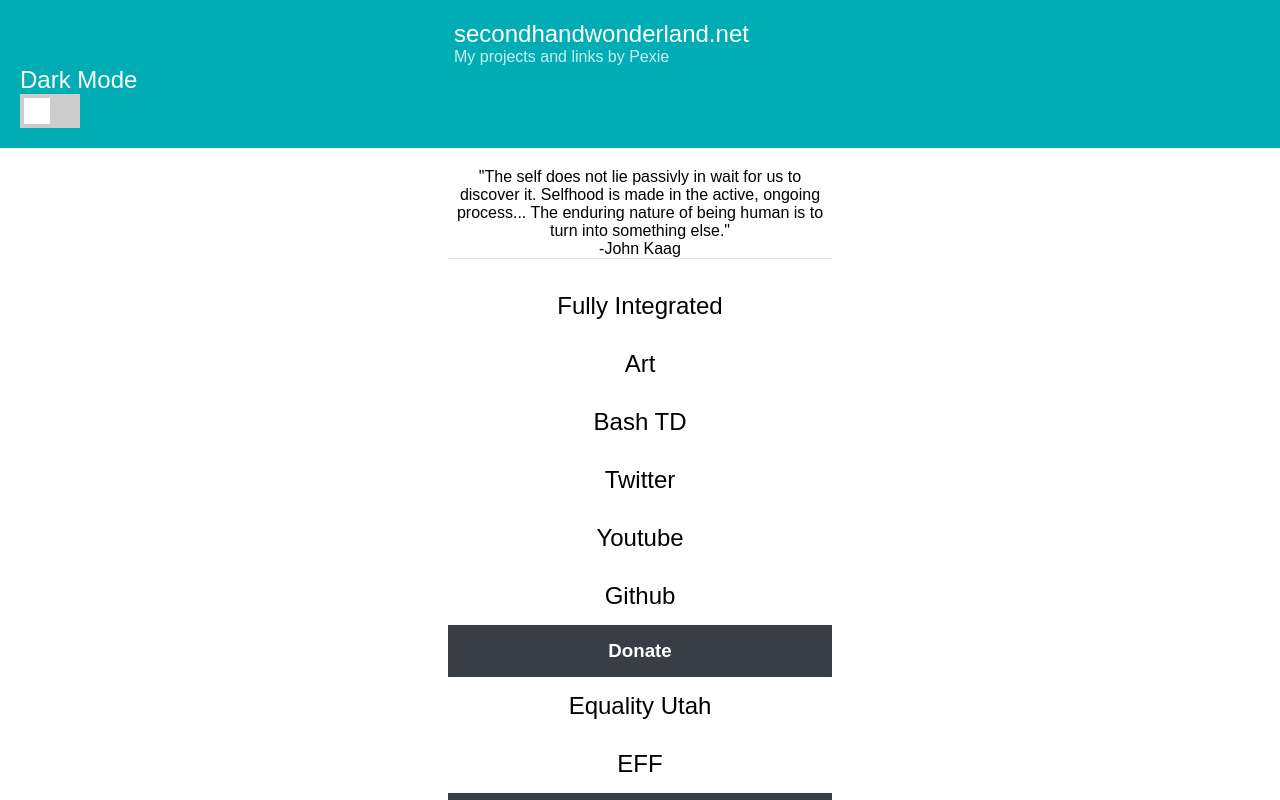
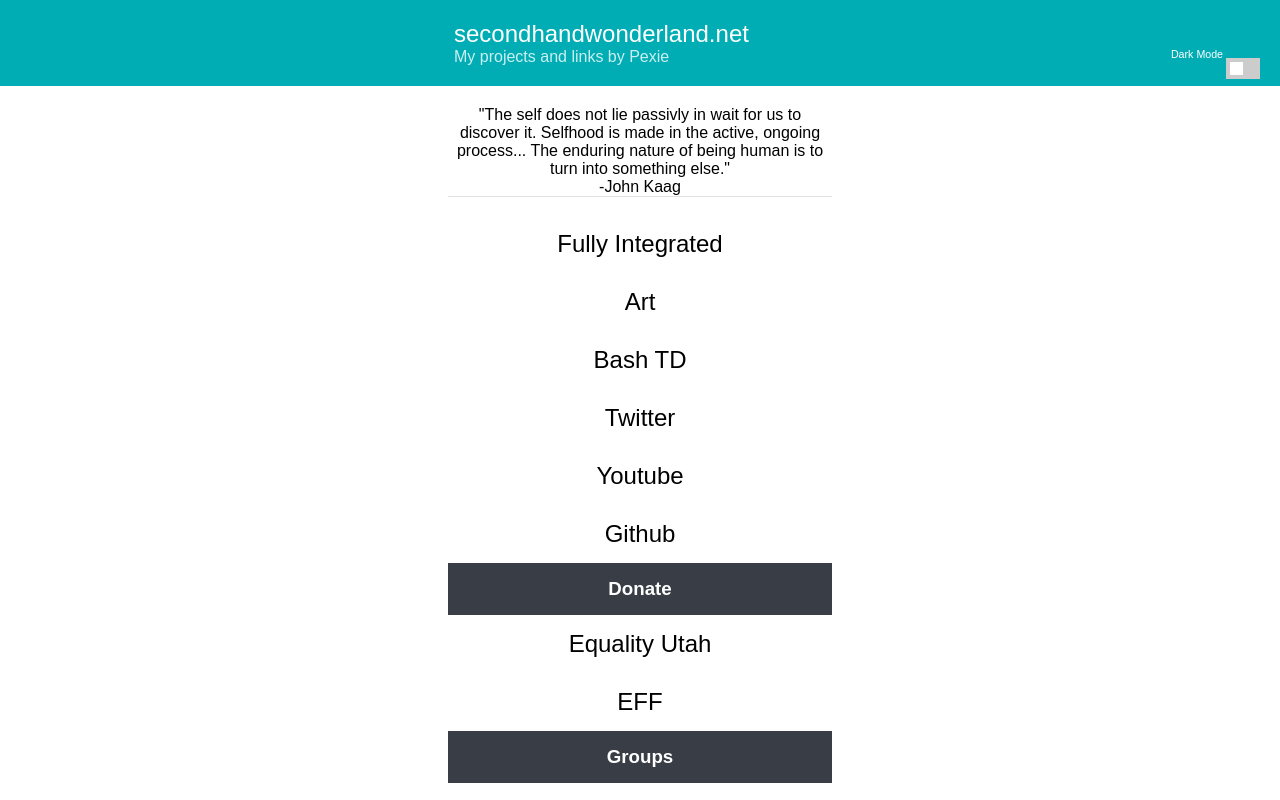
Before and after one commit to Pexie801/Pexie801.github.io, a plain HTML site: page index.html in a window 1280 px wide. Drawn offline with Linux system fonts and the light colour scheme.

Commit message:
Dark mode update 1
-Moved Slider to right
-Made Dark mode Txt inline with switch
-Made secondart txt color white in DM

```diff
--- a/css/style.css
+++ b/css/style.css
@@ -14,7 +14,7 @@
   --primary: #00ADB5;
   --secondary: #222831;
   --primary-text: white;
-  --secondary-text: black;
+  --secondary-text: white;
 }
 .header{
   padding: 20px;
@@ -36,16 +36,18 @@ hr {
 }
 .title{
   font-size: 18pt;
-  margin: 0 0 0 35%;
 }
 .subtitle{
-  margin: 0 0 0 35%;
   font-size: 12pt;
   opacity: .8;
 }
 .subtitle a {
   text-decoration: none;
   color: var(--secondary-text);
+}
+.row {
+  margin: 0 0 0 35%;
+  display: block;
 }
 body{
   background-color:var(--secondary);
--- a/css/switch.css
+++ b/css/switch.css
@@ -1,9 +1,13 @@
  /* The switch - the box around the slider */
+ .dark-btn {
+  float: right;
+  font-size: 8pt;
+ }
  .switch {
     position: relative;
     display: inline-block;
-    width: 60px;
-    height: 34px;
+    width: 34px;
+    height: 21px;
   }
 
   /* Hide default HTML checkbox */
@@ -29,8 +33,8 @@
   .slider:before {
     position: absolute;
     content: "";
-    height: 26px;
-    width: 26px;
+    height: 13px;
+    width: 13px;
     left: 4px;
     bottom: 4px;
     background-color: white;
@@ -47,7 +51,7 @@
   }
 
   input:checked + .slider:before {
-    -webkit-transform: translateX(26px);
-    -ms-transform: translateX(26px);
-    transform: translateX(26px);
+    -webkit-transform: translateX(13px);
+    -ms-transform: translateX(13px);
+    transform: translateX(13px);
   }
--- a/index.html
+++ b/index.html
@@ -9,13 +9,14 @@
       <div class="row">
         <span class="title">secondhandwonderland.net</span></br>
         <span class="subtitle">My projects and links by <a href="">Pexie</a></span>
-        <div class="column">
-          <p>Dark Mode</p>
-          <label class="switch">
-            <input type="checkbox" onclick="darkmode()">
-            <span class="slider"></span>
-          </label>
-        </div>
+        <span class="dark-btn">
+            <p>Dark Mode
+            <label class="switch">
+
+              <input type="checkbox" onclick="darkmode()">
+              <span class="slider"></span>
+            </label></p>
+          </span>
       </div>
     </div>
     <div class="wrapper">
```
